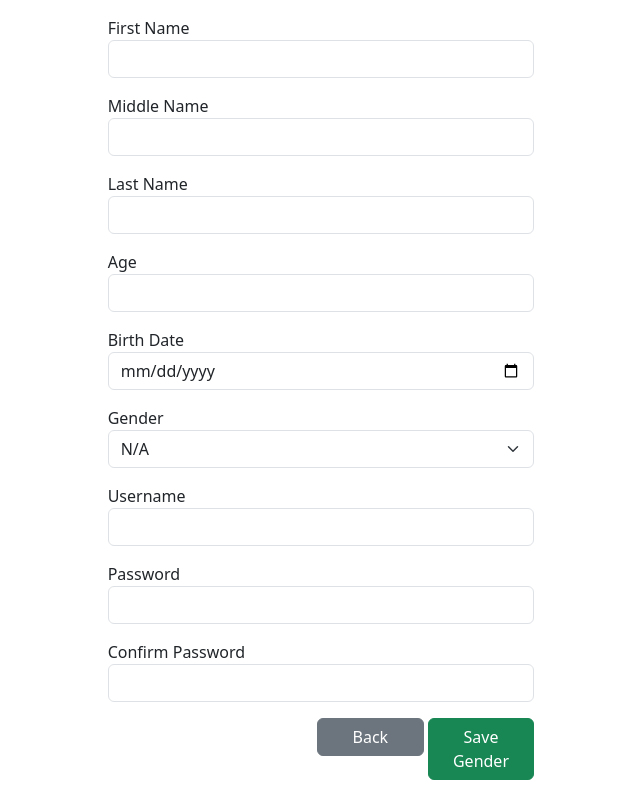
After one commit to jovenalovera1999/mysite, a Django app: page /user/create in a window 1280 px wide. The commit adds this page. Shown: the whole page, without its empty margins (319-959 px from the left). Run offline with Django 5.2, Linux system fonts and the light colour scheme; data that the repository does not hold is empty; some libraries are stand-ins or nearby versions.

Commit message:
Latest lesson

```diff
--- a/djangocrudlesson/models.py
+++ b/djangocrudlesson/models.py
@@ -10,6 +10,9 @@ class Gender(models.Model):
 
     class Meta:
         db_table = 'genders'
+
+    def __str__(self):
+        return self.gender
 
 class User(models.Model):
     user_id = models.BigAutoField(primary_key=True, blank=False) # BIGINT NOT NULL AUTO_INCREMENT PRIMARY KEY
--- /dev/null
+++ b/djangocrudlesson/templates/user/create.html
@@ -0,0 +1,59 @@
+{% extends "layout/base.html" %}
+
+{% block title %}
+Create User
+{% endblock title %}
+
+{% block content %}
+
+{% include "include/messages.html" %}
+<div class="col-md-4 mx-auto mt-3">
+    <form action="/user/store" method="post">
+        {% csrf_token %}
+        <div class="mb-3">
+            <label for="first_name">First Name</label>
+            <input type="text" class="form-control" id="first_name" name="first_name" />
+        </div>
+        <div class="mb-3">
+            <label for="middle_name">Middle Name</label>
+            <input type="text" class="form-control" id="middle_name" name="middle_name" />
+        </div>
+        <div class="mb-3">
+            <label for="last_name">Last Name</label>
+            <input type="text" class="form-control" id="last_name" name="last_name" />
+        </div>
+        <div class="mb-3">
+            <label for="age">Age</label>
+            <input type="text" class="form-control" id="age" name="age" />
+        </div>
+        <div class="mb-3">
+            <label for="birth_date">Birth Date</label>
+            <input type="date" class="form-control" id="birth_date" name="birth_date" />
+        </div>
+        <div class="mb-3">
+            <label for="gender_id">Gender</label>
+            <select name="gender_id" id="gender_id" class="form-select">
+                <option value="">N/A</option>
+                {% for gender in genders %}
+                    <option value="{{ gender.gender_id }}">{{ gender.gender }}</option>
+                {% endfor %}
+            </select>
+        </div>
+        <div class="mb-3">
+            <label for="username">Username</label>
+            <input type="text" class="form-control" id="username" name="username" />
+        </div>
+        <div class="mb-3">
+            <label for="password">Password</label>
+            <input type="password" class="form-control" id="password" name="password" />
+        </div>
+        <div class="mb-3">
+            <label for="confirm_password">Confirm Password</label>
+            <input type="password" class="form-control" id="confirm_password" name="confirm_password" />
+        </div>
+        <button type="submit" class="btn btn-success float-end col-12 col-md-3">Save Gender</button>
+        <a href="/users" class="btn btn-secondary float-end col-12 col-md-3 me-1">Back</a>
+    </form>
+</div>
+
+{% endblock content %}
--- a/djangocrudlesson/urls.py
+++ b/djangocrudlesson/urls.py
@@ -4,5 +4,13 @@ from . import views
 urlpatterns = [
     path('genders', views.index_gender),
     path('gender/create', views.create_gender),
-    path('gender_store', views.store_gender),
+    path('gender/store', views.store_gender),
+    path('gender/show/<int:gender_id>', views.show_gender),
+    path('gender/edit/<int:gender_id>', views.edit_gender),
+    path('gender/update/<int:gender_id>', views.update_gender),
+    path('gender/delete/<int:gender_id>', views.delete_gender),
+    path('gender/destroy/<int:gender_id>', views.destroy_gender),
+    path('users', views.index_user),
+    path('user/create', views.create_user),
+    path('user/store', views.store_user),
 ]
--- a/djangocrudlesson/views.py
+++ b/djangocrudlesson/views.py
@@ -1,6 +1,7 @@
 from django.shortcuts import render, redirect
-from .models import Gender
+from .models import Gender, User
 from django.contrib import messages
+from django.contrib.auth.hashers import make_password
 
 # Create your views here.
 
@@ -19,5 +20,87 @@ def create_gender(request):
 def store_gender(request):
     gender = request.POST.get('gender')
     Gender.objects.create(gender=gender) # INSERT INTO genders(gender) VALUES(gender)
-    messages.success(request, 'Gender successfully saved!')
+    messages.success(request, 'Gender successfully saved.')
     return redirect('/genders')
+
+def show_gender(request, gender_id):
+    gender = Gender.objects.get(pk=gender_id) # SELECT * FROM genders WHERE gender_id = gender_id
+
+    context = {
+        'gender': gender,
+    }
+
+    return render(request, 'gender/show.html', context)
+
+def edit_gender(request, gender_id):
+    gender = Gender.objects.get(pk=gender_id) # SELECT * FROM genders WHERE gender_id = gender_id
+
+    context = {
+        'gender': gender,
+    }
+
+    return render(request, 'gender/edit.html', context)
+
+def update_gender(request, gender_id):
+    gender = request.POST.get('gender')
+
+    Gender.objects.filter(pk=gender_id).update(gender=gender) # UPDATE genders SET gender = gender WHERE gender_id = gender_id
+    messages.success(request, 'Gender successfully updated.')
+
+    return redirect('/genders')
+
+def delete_gender(request, gender_id):
+    gender = Gender.objects.get(pk=gender_id) # SELECT * FROM genders WHERE gender_id = gender_id
+
+    context = {
+        'gender': gender,
+    }
+
+    return render(request, 'gender/delete.html', context)
+
+def destroy_gender(request, gender_id):
+    Gender.objects.filter(pk=gender_id).delete() # DELETE FROM genders WHERE gender_id = gender_id
+    messages.success(request, 'Gender successfully deleted.')
+
+    return redirect('/genders')
+
+def index_user(request):
+    users = User.objects.select_related('gender') # SELECT * FROM users LEFT JOIN genders ON users.gender_id = genders.gender_id
+
+    context = {
+        'users': users,
+    }
+
+    return render(request, 'user/index.html', context)
+
+def create_user(request):
+    genders = Gender.objects.all() # SELECT * FROM genders
+
+    context = {
+        'genders': genders
+    }
+
+    return render(request, 'user/create.html', context)
+
+def store_user(request):
+    firstName = request.POST.get('first_name')
+    middleName = request.POST.get('middle_name')
+    lastName = request.POST.get('last_name')
+    age = request.POST.get('age')
+    birthDate = request.POST.get('birth_date')
+    genderId = request.POST.get('gender_id')
+    username = request.POST.get('username')
+    password = request.POST.get('password')
+    confirmPassword = request.POST.get('confirm_password')
+
+    if password == confirmPassword:
+        encryptedPassword = make_password(password)
+
+        User.objects.create(first_name=firstName, middle_name=middleName, last_name=lastName, age=age, birth_date=birthDate, gender_id=genderId, username=username, password=encryptedPassword)
+
+        messages.success(request, 'User successfully saved.')
+
+        return redirect('/users')
+    else:
+        messages.error(request, 'Password do not match.')
+        return redirect('/user/create')
```
Also changed, not shown: djangocrudlesson/templates/gender/delete.html (added, +18 -0 lines), djangocrudlesson/templates/gender/edit.html (renamed from djangocrudlesson/templates/gender/create.html, +4 -4 lines), djangocrudlesson/templates/gender/index.html (+8 -0 lines), djangocrudlesson/templates/gender/show.html (added, +19 -0 lines), djangocrudlesson/templates/user/index.html (added, +46 -0 lines).
